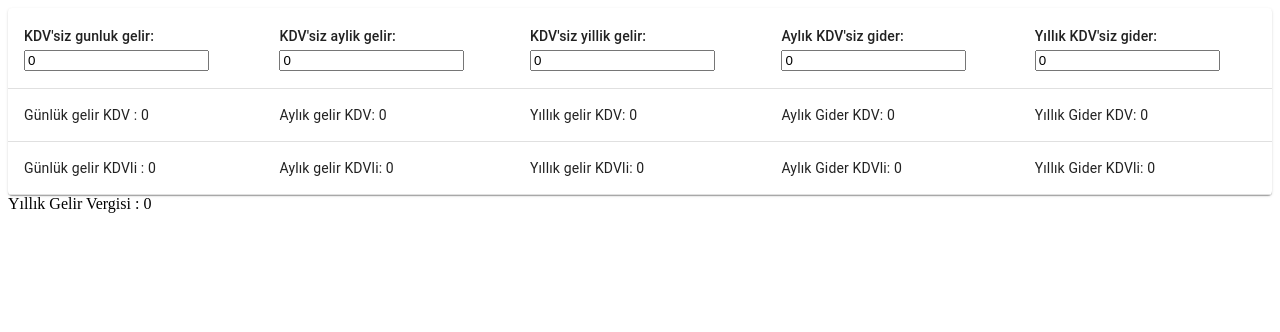
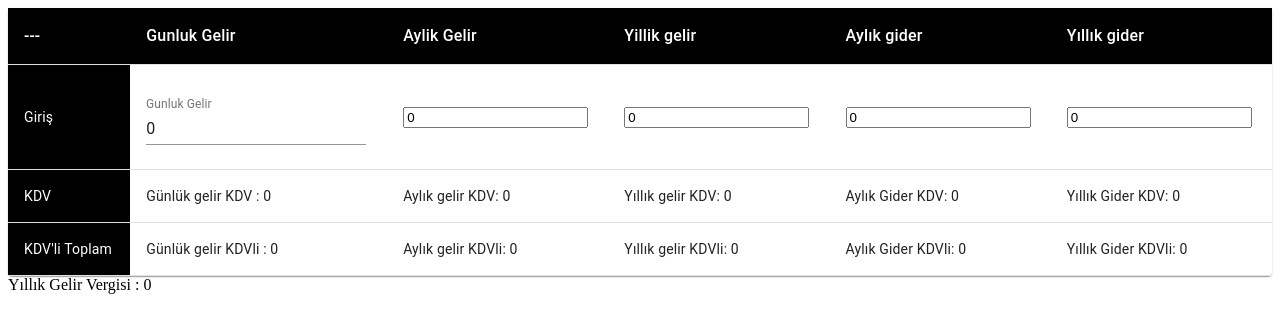
Before and after one commit to yusufunlu/Tax-Calculator-Turkey-Reactjs, a React (Create React App) app: page / in a window 1280 px wide. Shown: the top 332 px of the page. Built offline with nearby package versions, Linux system fonts and the light colour scheme.

Commit message:
Yıllık gider eklendi, barlar siyah yapıldı

```diff
--- a/src/components/VergiForm.js
+++ b/src/components/VergiForm.js
@@ -6,6 +6,7 @@ import TableCell from '@material-ui/core/TableCell';
 import TableHead from '@material-ui/core/TableHead';
 import TableRow from '@material-ui/core/TableRow';
 import Paper from '@material-ui/core/Paper';
+import TextField from '@material-ui/core/TextField';
 
 const useStyles = makeStyles({
   root: {
@@ -17,17 +18,19 @@ const useStyles = makeStyles({
   },
 });
 
-function createData(name, calories, fat, carbs, protein) {
-  return { name, calories, fat, carbs, protein };
-}
 
-const rows = [
-  createData('Frozen yoghurt', 159, 6.0, 24, 4.0),
-  createData('Ice cream sandwich', 237, 9.0, 37, 4.3),
-  createData('Eclair', 262, 16.0, 24, 6.0),
-  createData('Cupcake', 305, 3.7, 67, 4.3),
-  createData('Gingerbread', 356, 16.0, 49, 3.9),
-];
+const StyledTableCell = withStyles(theme => ({
+  head: {
+    fontSize: 16,
+    backgroundColor: theme.palette.common.black,
+    color: theme.palette.common.white,
+  },
+  body: {
+    fontSize: 14,
+    backgroundColor: theme.palette.common.black,
+    color: theme.palette.common.white,
+  },
+}))(TableCell);
 
 const dilimler = [
   {
@@ -82,7 +85,8 @@ class VergiForm extends Component {
     this.handleChangeGelirGunluk = this.handleChangeGelirGunluk.bind(this);
     this.handleChangeGelirAylik = this.handleChangeGelirAylik.bind(this);
     this.handleChangeGelirYillik = this.handleChangeGelirYillik.bind(this);
-    this.handleChangeGider = this.handleChangeGider.bind(this);
+    this.handleChangeGiderAylik = this.handleChangeGiderAylik.bind(this);
+    this.handleChangeGiderYillik = this.handleChangeGiderYillik.bind(this);
     this.gelirVergisiHesapla = this.gelirVergisiHesapla.bind(this);
   }
 
@@ -150,8 +154,21 @@ class VergiForm extends Component {
       this.setState({gelirKdvliGunluk: this.state.gelirKdvsizGunluk+ this.state.gelirKdvGunluk});
     });
   }
-  handleChangeGider(event) {
+  handleChangeGiderAylik(event) {
     this.setState({giderKdvsizAylik: parseInt(event.target.value)},
+    async () => { //callback
+      await this.setState({giderKdvAylik: this.state.giderKdvsizAylik*0.18});
+      await this.setState({giderKdvliAylik: this.state.giderKdvsizAylik+ this.state.giderKdvAylik});
+
+      await this.setState({giderKdvsizYillik: this.state.giderKdvsizAylik * 12});
+      await this.setState({giderKdvYillik: this.state.giderKdvAylik * 12});
+      await this.setState({giderKdvliYillik: this.state.giderKdvliAylik * 12});
+      await this.setState({yillikNetkar: this.state.gelirKdvsizYillik - this.state.giderKdvsizYillik})
+      this.gelirVergisiHesapla();
+    });
+  }
+  handleChangeGiderYillik(event) {
+    this.setState({giderKdvsizAylik: parseInt(event.target.value) / 12},
     async () => { //callback
       await this.setState({giderKdvAylik: this.state.giderKdvsizAylik*0.18});
       await this.setState({giderKdvliAylik: this.state.giderKdvsizAylik+ this.state.giderKdvAylik});
@@ -172,29 +189,60 @@ class VergiForm extends Component {
     const { classes } = this.props;
     return (
       <div>
+
       <Paper className={classes.root}>
       <Table className={classes.table} aria-label="simple table">
-        <TableHead>
+      <TableHead>
           <TableRow>
-            <TableCell>
-              KDV'siz gunluk gelir: <input type="number" value={this.state.gelirKdvsizGunluk} onChange={this.handleChangeGelirGunluk} />
-            </TableCell>
-            <TableCell >
-              KDV'siz aylik gelir:<input type="number" value={this.state.gelirKdvsizAylik} onChange={this.handleChangeGelirAylik}/>
-            </TableCell>
-            <TableCell >
-              KDV'siz yillik gelir: <input type="number" value={this.state.gelirKdvsizYillik} onChange={this.handleChangeGelirYillik} />
-            </TableCell>
-            <TableCell >
-              Aylık KDV'siz gider: <input type="number" value={this.state.giderKdvsizAylik} onChange={this.handleChangeGider} />
-            </TableCell>
-            <TableCell >
-              Yıllık KDV'siz gider: <input type="number" value={this.state.giderKdvsizYillik} onChange={this.handleChangeGider} />
-            </TableCell>
+            <StyledTableCell> --- </StyledTableCell>
+            <StyledTableCell>
+              Gunluk Gelir
+            </StyledTableCell>
+            <StyledTableCell>
+              Aylik Gelir
+            </StyledTableCell>
+            <StyledTableCell>
+              Yillik gelir
+            </StyledTableCell>
+            <StyledTableCell>
+              Aylık gider
+            </StyledTableCell>
+            <StyledTableCell>
+              Yıllık gider
+            </StyledTableCell>
           </TableRow>
         </TableHead>
         <TableBody>
           <TableRow>
+            <StyledTableCell>Giriş</StyledTableCell>
+            <TableCell>
+            <TextField
+              id="standard-name"
+              label="Gunluk Gelir"
+              className={classes.textField}
+              type="number"
+              defaultValue ="0"
+              onChange={this.handleChangeGelirGunluk}
+              margin="normal"
+            />
+            </TableCell>
+            <TableCell >
+              <input type="number" value={this.state.gelirKdvsizAylik} onChange={this.handleChangeGelirAylik}/>
+            </TableCell>
+            <TableCell >
+              <input type="number" value={this.state.gelirKdvsizYillik} onChange={this.handleChangeGelirYillik} />
+            </TableCell>
+            <TableCell >
+              <input type="number" value={this.state.giderKdvsizAylik} onChange={this.handleChangeGiderAylik} />
+            </TableCell>
+            <TableCell >
+              <input type="number" value={this.state.giderKdvsizYillik} onChange={this.handleChangeGiderYillik} />
+            </TableCell>
+          </TableRow>
+        </TableBody>
+        <TableBody>
+          <TableRow>
+          <StyledTableCell>KDV</StyledTableCell>
             <TableCell>
               Günlük gelir KDV : {this.state.gelirKdvGunluk}
             </TableCell>
@@ -212,6 +260,7 @@ class VergiForm extends Component {
             </TableCell>
           </TableRow>
           <TableRow>
+          <StyledTableCell>KDV'li Toplam</StyledTableCell>
             <TableCell>
               Günlük gelir KDVli : {this.state.gelirKdvliGunluk}
             </TableCell>
```
